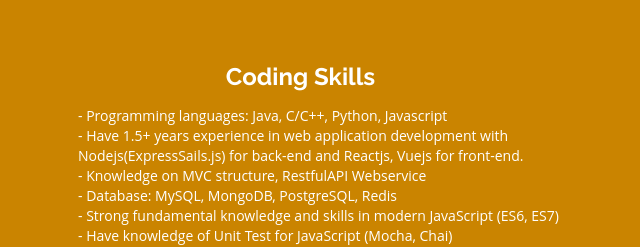
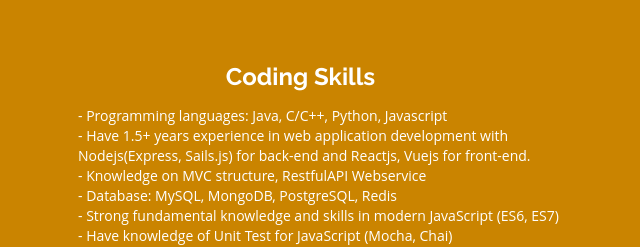
Before and after one commit to thangdev/old-thangdev.github.io, a plain HTML site: page index.html in a window 1280 px wide. Shown: the part 1820-2067 px from the top of the page, 47-687 px from the left. Drawn offline with Linux system fonts and the light colour scheme.

Commit message:
edit text

```diff
--- a/index.html
+++ b/index.html
@@ -154,7 +154,7 @@
                 </li>
                 <li class="points1 animated fadeInDown wow">- Have 1.5+ years experience in web application development
                   with
-                  Nodejs(ExpressSails.js) for back-end and Reactjs, Vuejs for front-end.</li>
+                  Nodejs(Express, Sails.js) for back-end and Reactjs, Vuejs for front-end.</li>
 
                 <li class="points1 animated fadeInDown wow">- Knowledge on MVC structure, RestfulAPI Webservice</li>
                 <li class="points1 animated fadeInDown wow">- Database: MySQL, MongoDB, PostgreSQL, Redis</li>
```
